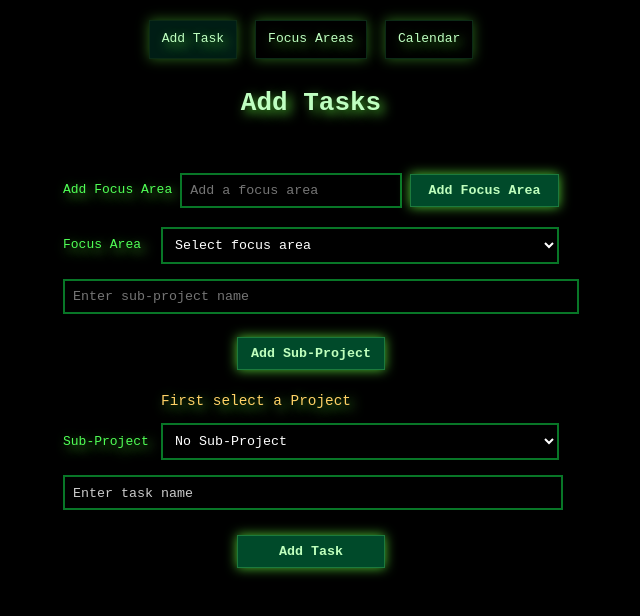
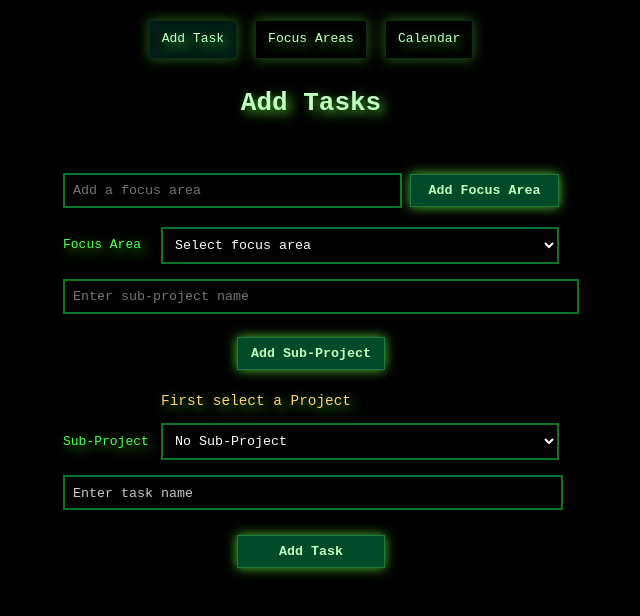
Before and after one commit to WilmerKopernikus/day-planner-matrix, an Angular app: page /daily-planner in a window 1280 px wide. Shown: the top 616 px of the page, without its empty margins (329-969 px from the left). Built offline with nearby package versions, Linux system fonts and the light colour scheme.

Commit message:
Remove unnecessary focus area text

```diff
--- a/src/app/add-task/add-task.component.html
+++ b/src/app/add-task/add-task.component.html
@@ -1,8 +1,7 @@
 <div class="add-task-form">
   <div class="focus-area-row">
-    <label for="newFocusAreaInput">Add Focus Area</label>
     <input id="newFocusAreaInput" type="text" [value]="newFocusArea" (input)="handleFocusAreaNameChange($event)"
-      placeholder="Add a focus area" />
+      placeholder="Add a focus area" aria-label="Add a focus area" />
     <button type="button" (click)="addNewFocusArea()" [disabled]="!newFocusArea.trim()">Add Focus Area</button>
   </div>
   <div class="focus-area-row">
```
